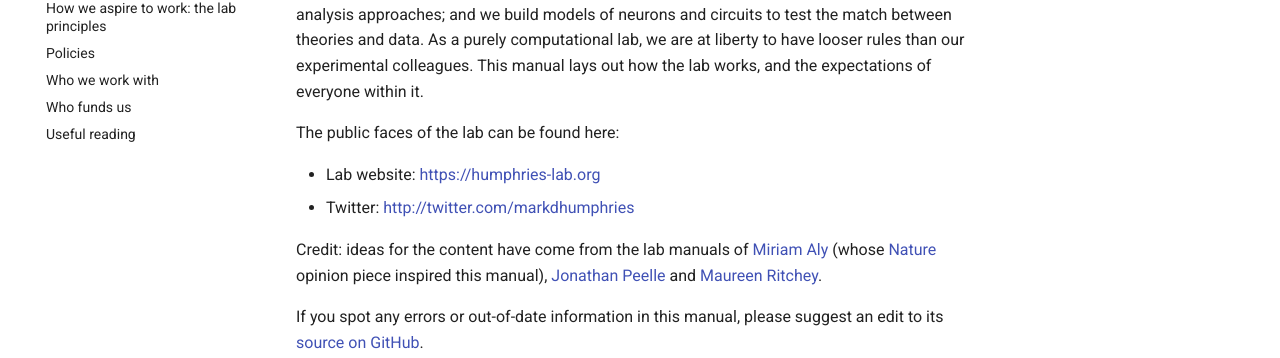
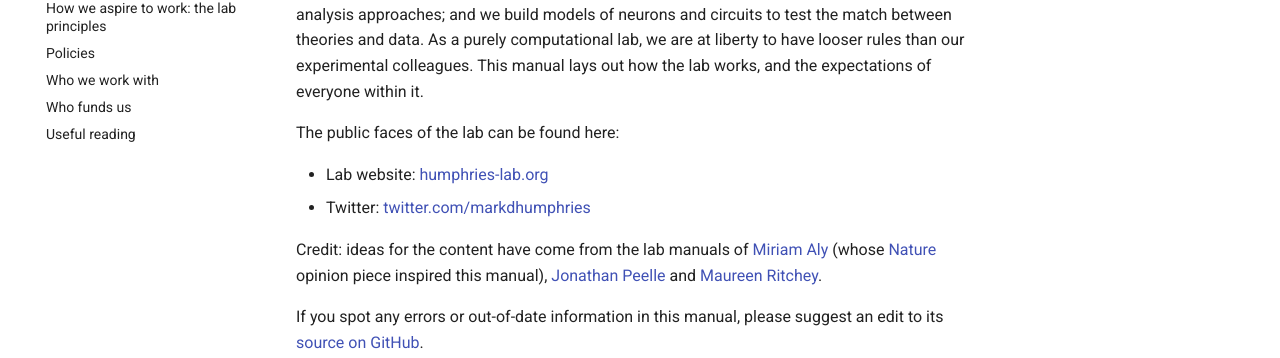
Before and after one commit to Humphries-Lab/Lab-Manual, an MkDocs documentation site: the page built from content/index.md, in a window 1280 px wide. Shown: the part 229-587 px from the top of the page. Built offline with MkDocs 1.6.1 and Material for MkDocs 9.7.7, drawn with Linux system fonts in a browser that asks for light colours; some of the changed lines change nothing that is shown.

Commit message:
homepage: bit cleaner urls

```diff
--- a/content/index.md
+++ b/content/index.md
@@ -12,8 +12,8 @@ within it.
 
 The public faces of the lab can be found here:
 
-- Lab website: <https://humphries-lab.org>
-- Twitter: <http://twitter.com/markdhumphries>
+- Lab website: [humphries-lab.org](website)
+- Twitter: [twitter.com/markdhumphries](twitter)
 
 Credit: ideas for the content have come from the lab manuals of
 [Miriam Aly] (whose [Nature] opinion piece inspired this manual),
@@ -22,8 +22,10 @@ Credit: ideas for the content have come from the lab manuals of
 If you spot any errors or out-of-date information in this manual, please
 suggest an edit to its [source on GitHub].
 
+[website]: https://humphries-lab.org
+[twitter]: https://twitter.com/markdhumphries
 [Miriam Aly]: https://github.com/alylab/labmanual
 [Nature]: https://www.nature.com/articles/d41586-018-06167-w
 [Jonathan Peelle]: https://github.com/jpeelle/peellelab_manual
 [Maureen Ritchey]: https://github.com/memobc/memolab-manual
-[source on GitHub]: https://github.com/Humphries-Lab/Lab-Manual
+[source on GitHub]: https://github.com/Humphries-Lab/Lab-Manual#readme
```
